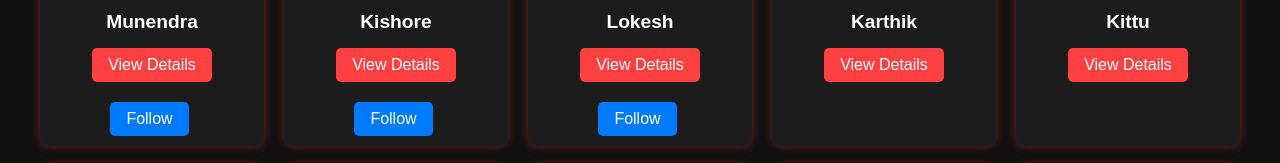
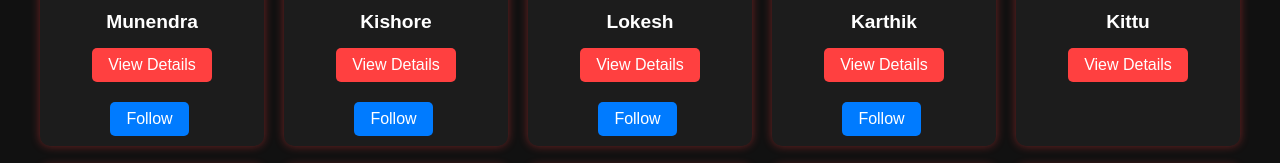
Before and after one commit to sumanth-1391/ooruperuakhandasthalam, a plain HTML site: page index.html in a window 1280 px wide. Shown: the part 1871-2034 px from the top of the page. Drawn offline with Linux system fonts and the light colour scheme; grey boxes are pictures that could not be loaded.

Commit message:
Add follow button to all cast & crew members

```diff
--- a/index.html
+++ b/index.html
@@ -180,6 +180,7 @@
         <img src="images\WhatsApp Image 2025-07-09 at 18.58.41_42d0ed3a.jpg" alt="Karthik">
         <h3>Karthik</h3>
         <button onclick="toggleDetails(this)">View Details</button>
+        <button onclick="alert('Followed!')" style="background: #007bff; margin-left: 5px;">Follow</button>
         <div class="details">Role: Actor<br>Character: TBD</div>
       </div>
       <div class="card">
```
